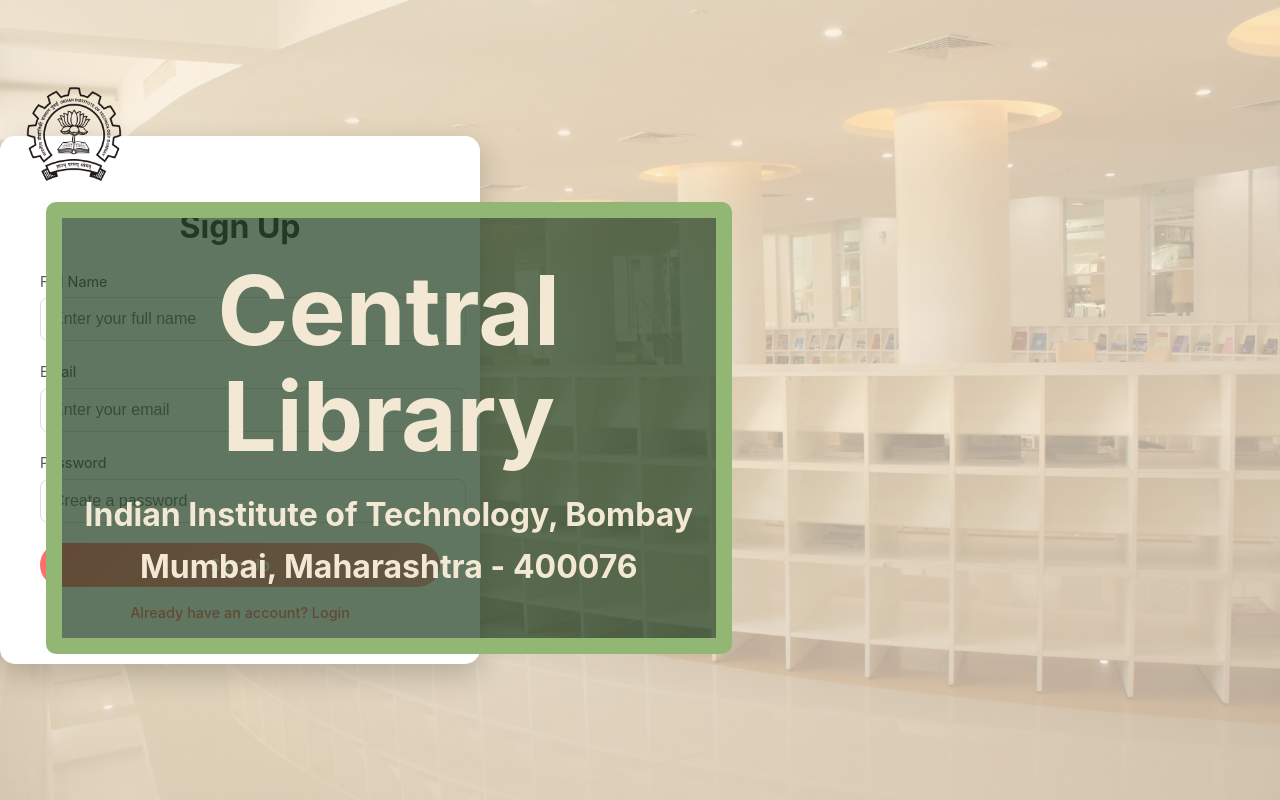
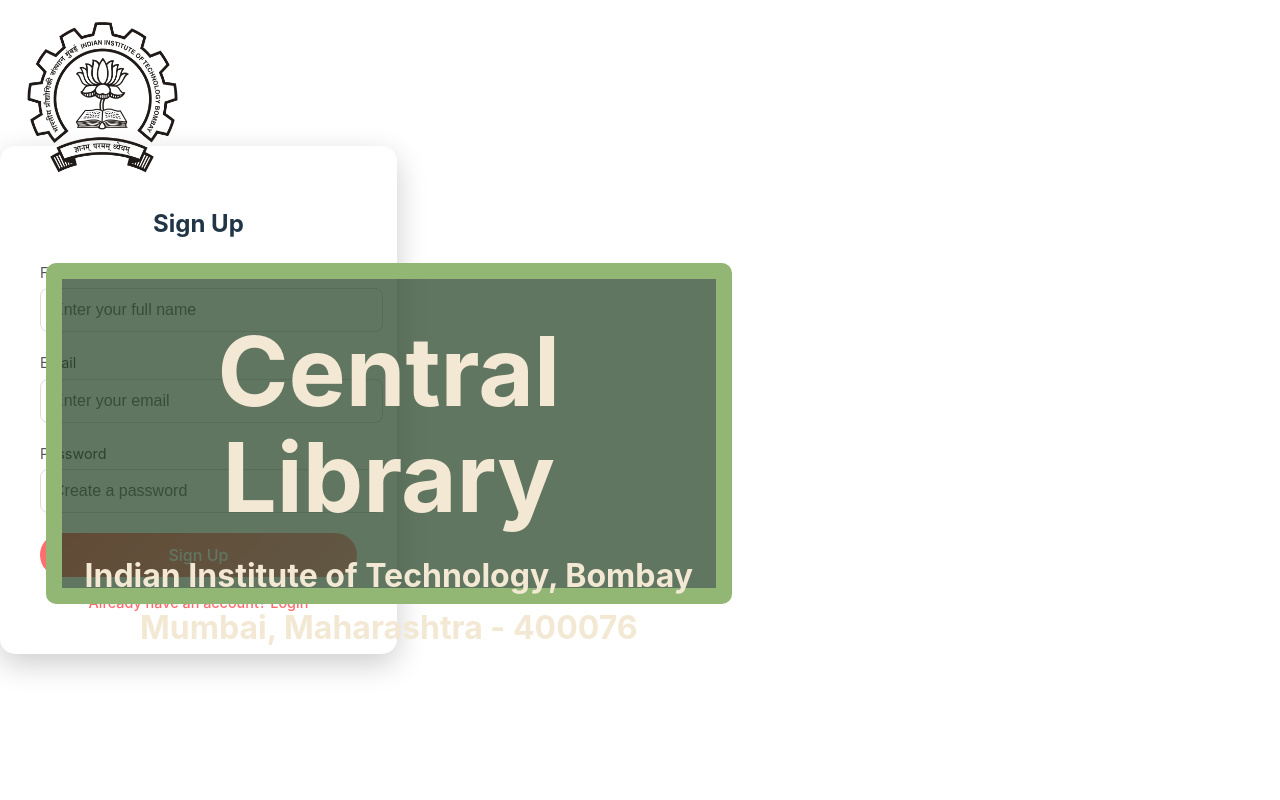
Before and after one commit to PsychoX21/Library-Management-Frontend, a React (Vite) app in the folder Central Library/: page /signup in a window 1280 px wide. Built offline with nearby package versions, Linux system fonts and the light colour scheme.

Commit message:
idk if completely fixed

```diff
--- a/Central Library/src/components/AuthPage.css
+++ b/Central Library/src/components/AuthPage.css
@@ -1,4 +1,4 @@
-body {
+.my-page-style {
     display: flex;
     width: 100%;
     height: 100%;
@@ -9,7 +9,7 @@
     background-repeat: no-repeat;
 }
 
-#root {
+.my-page-root {
     display: flex;
     flex-direction: row;
     width: 100vw;
--- a/Central Library/src/components/LoginPage.css
+++ b/Central Library/src/components/LoginPage.css
@@ -1,3 +1,12 @@
+.my-page-style {
+  display: flex;
+  width: 100%;
+  height: 100%;
+
+  justify-content: center;
+  align-items: center;
+}
+
 .login-container {
   text-align: center;
   width: 90%;
@@ -20,12 +29,6 @@
   z-index: 2;
   width: 80%;
   aspect-ratio: 2.4;
-}
-
-h2 {
-  font-size: 2rem;
-  color: #333;
-  margin-bottom: 20px;
 }
 
 .login-container form {
@@ -94,15 +97,6 @@
   color: #2575fc;
 }
 
-body {
-    display: flex;
-    width: 100%;
-    height: 100%;
-
-    justify-content: center;
-    align-items: center;
-}
-
 .login-profile {
   display: flex;
   background-size: cover;
--- a/Central Library/src/components/SignupPage.css
+++ b/Central Library/src/components/SignupPage.css
@@ -18,12 +18,8 @@
     display: flex;
     height: 100%;
     width: 100%;
-}
-
-h2 {
-    font-size: 2rem;
-    color: #333;
-    margin-bottom: 20px;
+    align-items: center;
+    justify-content: center;
 }
 
 .signup-container form {
@@ -84,17 +80,8 @@
     color: #ff9a9e;
 }
 
-body {
-    display: flex;
-    width: 100%;
-    height: 100%;
-
-    justify-content: center;
-    align-items: center;
-}
-
 .left {
-    display: flex;
+    display: grid;
     flex-direction: column;
     justify-content: center;
     position: absolute;
@@ -104,11 +91,14 @@
     left: 2%;
 }
 
-.left .lib-image {
-    aspect-ratio: 1 / 1;
-    width: 12.5%;
+.left img {
+    width: 20%;
+    aspect-ratio: 1/1;
+    align-self: flex-start;
+    justify-self: flex-start;
 }
 
 Intro {
-    margin-bottom: 20%;
+    align-self: center;
+    justify-self: center;
 }
```
